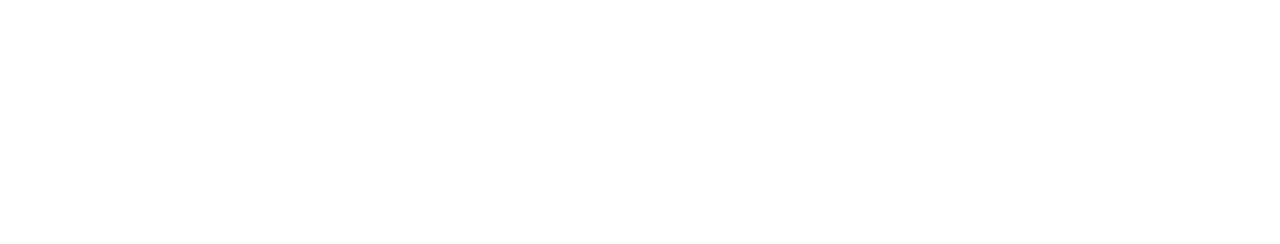
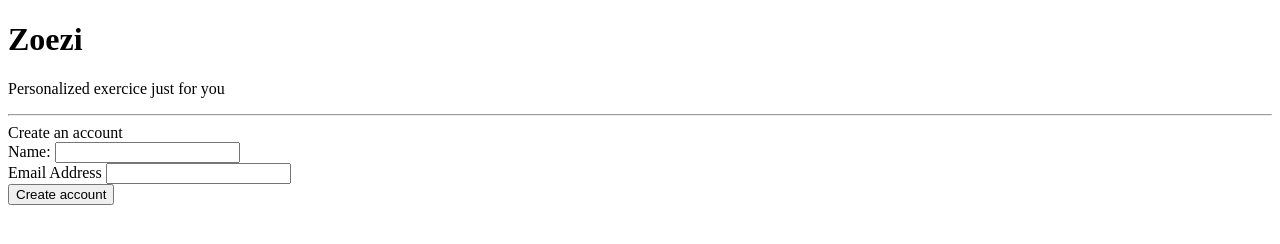
Before and after one commit to edchavezb/zoezi, a plain HTML site: page index.html in a window 1280 px wide. Drawn offline with Linux system fonts and the light colour scheme.

Commit message:
index changes

```diff
--- a/index.html
+++ b/index.html
@@ -4,9 +4,44 @@
     <meta charset="UTF-8">
     <meta name="viewport" content="width=device-width, initial-scale=1.0">
     <meta http-equiv="X-UA-Compatible" content="ie=edge">
-    <title>EQUIPO ROCKET</title>
+    <title>Zoezi</title>
 </head>
 <body>
 
+        <div class="jumbotron">
+                <h1 class="display-4">Zoezi</h1>
+                <p class="lead">Personalized exercice just for you</p>
+                <hr class="my-4">
+              </div>
+
+              <div class="card">
+                    <div class="card-header">Create an account</div>
+                    <div class="card-body">
+                        <div class="form-row">
+                            <div class="form-group col-4">
+                            <label for="keyword">Name:</label>
+                            <input type="text" class="form-control" id="name-input">
+                            </div>
+
+                            <div class="form-group col-3">
+                            <label for="startyear">Email Address</label>
+                            <input type="text" class="form-control" id="role-input">
+                            </div>
+
+                            <div class="form-group col-6 text-right">
+                                <button type="button" class="btn btn-secondary" id="add-user">Create account</button>
+                            </div>
+
+                        </div>
+                    </div>
+                </div>
+
+
+                                </tbody>
+                            </table>
+                        </div>
+              </div>
+
+
 </body>
 </html>
```
